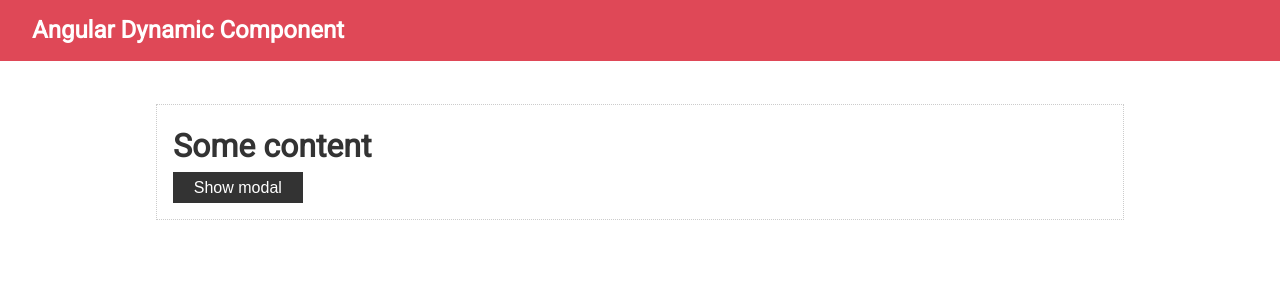
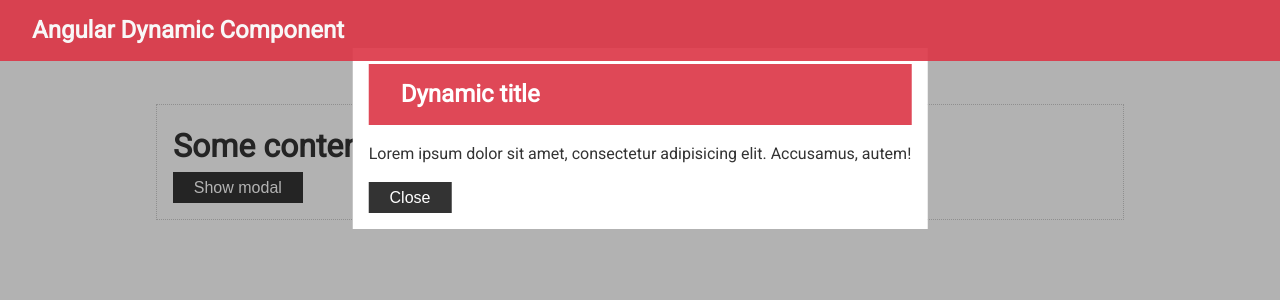
Before and after one commit to Aigelov/angular-basics-by-vladilen, an Angular app: page / in a window 1280 px wide. Both pictures are taken after a click on the button "Show modal". Shown: the top 300 px of the page. Built offline with nearby package versions, Linux system fonts and the light colour scheme.

Commit message:
Dynamic component, ComponentFactoryResolver, ViewContainerRef, EventEmitter, Modal window

```diff
--- a/src/app/app.component.html
+++ b/src/app/app.component.html
@@ -1,3 +1,5 @@
+<ng-template appRef></ng-template>
+
 <nav class="navbar">
   <h1>Angular Dynamic Component</h1>
 </nav>
@@ -7,7 +9,20 @@
 
     <h1>Some content</h1>
 
-    <button class="btn">Show modal</button>
+    <button
+      class="btn"
+      (click)="showModal()"
+    >Show modal</button>
+    <!--<button-->
+      <!--class="btn"-->
+      <!--(click)="modal = true"-->
+    <!--&gt;Show modal</button>-->
+
+    <!--<app-modal-->
+      <!--*ngIf="modal"-->
+      <!--[title]="'Modal window'"-->
+      <!--(closeModal)="modal = false"-->
+    <!--&gt;</app-modal>-->
 
   </div>
 </div>
--- a/src/app/app.component.ts
+++ b/src/app/app.component.ts
@@ -1,4 +1,6 @@
-import {Component} from '@angular/core';
+import {Component, ComponentFactoryResolver, ViewChild} from '@angular/core';
+import {ModalComponent} from './modal/modal.component';
+import {RefDirective} from './ref.directive';
 
 @Component({
   selector: 'app-root',
@@ -6,5 +8,24 @@
   styleUrls: ['./app.component.scss']
 })
 export class AppComponent {
-  constructor() {}
+
+  @ViewChild(RefDirective, {static: false}) refDir: RefDirective;
+  // modal = false;
+
+  constructor(
+    private resolver: ComponentFactoryResolver
+  ) {}
+
+  showModal() {
+    const modalFactory = this.resolver
+      .resolveComponentFactory(ModalComponent);
+    this.refDir.containerRef.clear();
+    const component = this.refDir.containerRef
+      .createComponent(modalFactory);
+    component.instance.title = 'Dynamic title';
+    component.instance.closeModal
+      .subscribe(() => {
+        this.refDir.containerRef.clear();
+      });
+  }
 }
--- a/src/app/app.module.ts
+++ b/src/app/app.module.ts
@@ -3,16 +3,21 @@
 import {FormsModule} from '@angular/forms';
 
 import {AppComponent} from './app.component';
+import { ModalComponent } from './modal/modal.component';
+import {RefDirective} from './ref.directive';
 
 @NgModule({
   declarations: [
     AppComponent,
+    ModalComponent,
+    RefDirective
   ],
   imports: [
     BrowserModule,
     FormsModule
   ],
   providers: [],
+  entryComponents: [ModalComponent],
   bootstrap: [AppComponent]
 })
 export class AppModule {
--- /dev/null
+++ b/src/app/modal/modal.component.html
@@ -0,0 +1,14 @@
+<div class="backdrop"></div>
+
+<div class="modal">
+  <nav class="navbar">
+    <h1>{{title}}</h1>
+  </nav>
+
+  <div class="modal-body">Lorem ipsum dolor sit amet, consectetur adipisicing elit. Accusamus, autem!</div>
+
+  <button
+    class="btn"
+    (click)="closeModal.emit()"
+  >Close</button>
+</div>
--- /dev/null
+++ b/src/app/modal/modal.component.scss
@@ -0,0 +1,21 @@
+.backdrop {
+  background: rgba(0, 0, 0, .3);
+  bottom: 0;
+  left: 0;
+  position: fixed;
+  right: 0;
+  top: 0;
+}
+
+.modal {
+  background: #FFF;
+  left: 50%;
+  margin-top: 3rem;
+  padding: 1rem;
+  position: absolute;
+  transform: translate(-50%, 0);
+}
+
+.modal-body {
+  margin-bottom: 1rem;
+}
--- /dev/null
+++ b/src/app/modal/modal.component.ts
@@ -0,0 +1,18 @@
+import {Component, EventEmitter, Input, OnInit, Output} from '@angular/core';
+
+@Component({
+  selector: 'app-modal',
+  templateUrl: './modal.component.html',
+  styleUrls: ['./modal.component.scss']
+})
+export class ModalComponent implements OnInit {
+
+  @Input() title = 'Default title';
+  @Output() closeModal = new EventEmitter<void>();
+
+  constructor() { }
+
+  ngOnInit() {
+  }
+
+}
--- /dev/null
+++ b/src/app/ref.directive.ts
@@ -0,0 +1,10 @@
+import {Directive, ViewContainerRef} from '@angular/core';
+
+@Directive({
+  selector: '[appRef]'
+})
+export class RefDirective {
+  constructor(
+    public containerRef: ViewContainerRef
+  ) {}
+}
```
